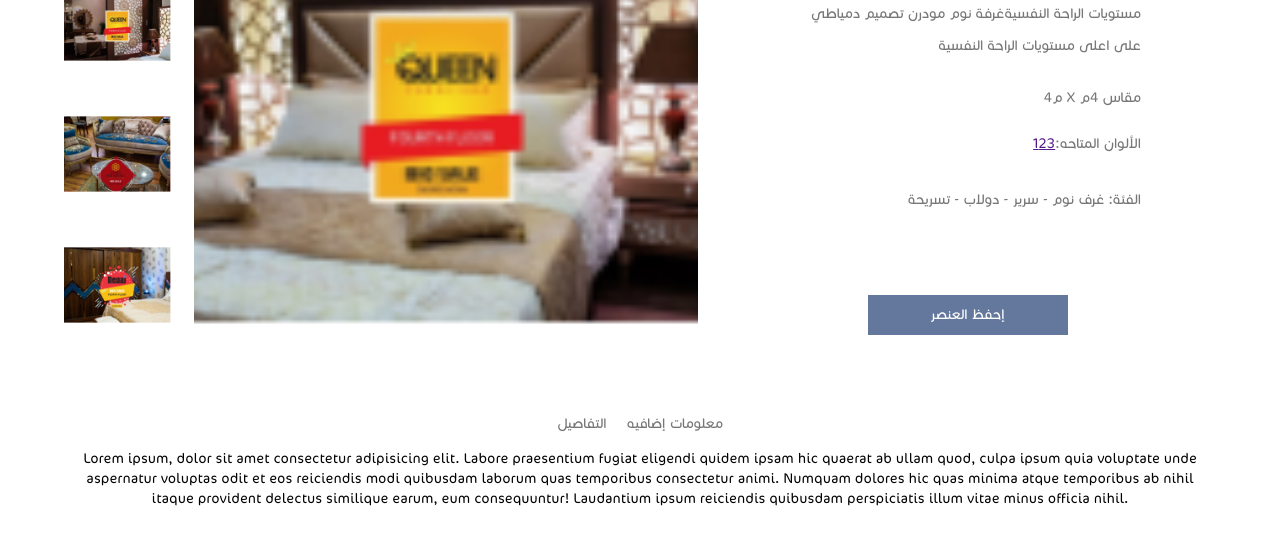
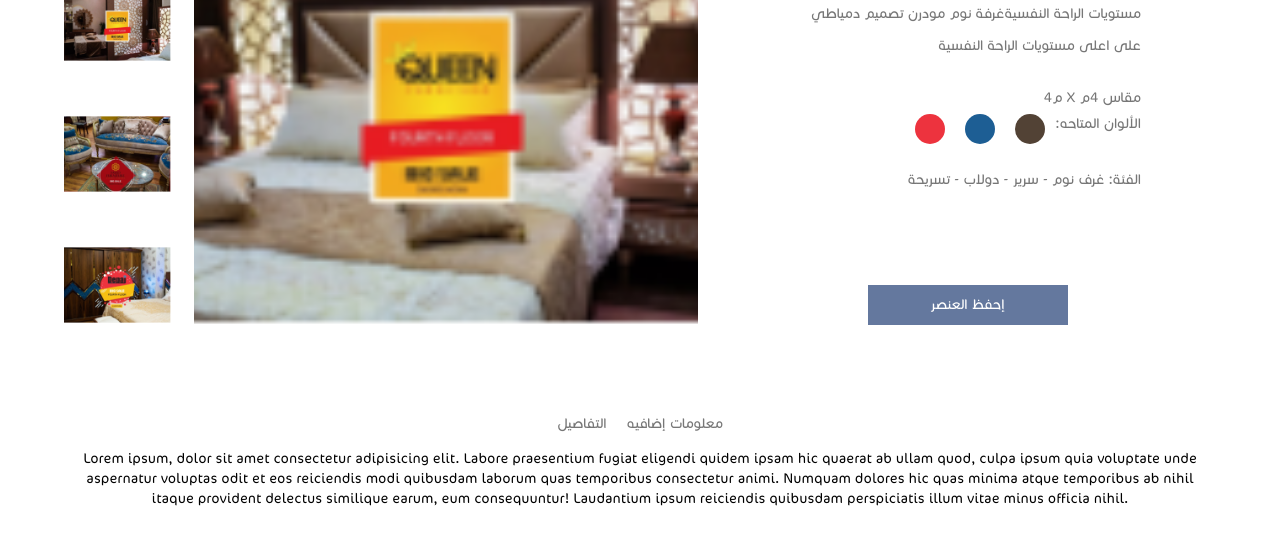
Before and after one commit to elmakansystems/Furniture, a plain HTML site: page details/index.html in a window 1280 px wide. Shown: the part 246-799 px from the top of the page. Drawn offline with Linux system fonts and the light colour scheme.

Commit message:
Add files via upload

```diff
--- a/details/index.html
+++ b/details/index.html
@@ -88,14 +88,14 @@
                   </p>
                   <div class="color flex ">
 
-                      <div class="color1">
-                          <a href="">1</a>
+                      <div class="color1 sflex">
+                          <a href=""></a>
                       </div>
-                      <div class="color2">
-                          <a href="">2</a>
+                      <div class="color2 sflex">
+                          <a href=""></a>
                       </div>
-                      <div class="color3">
-                          <a href="">3</a>
+                      <div class="color3 sflex">
+                          <a href=""></a>
                       </div>
                       <span>
                         :الألوان المتاحه
--- a/details/style.css
+++ b/details/style.css
@@ -73,8 +73,28 @@
   align-items: flex-end;
   text-align: right;
 }
-.color {
-  padding-top: 20px;
+.sflex {
+  /* padding-top: 20px; */
+  display: flex;
+  justify-content: space-around;
+}
+.color1 {
+  width: 30px;
+  border-radius: 50%;
+  background-color: #ed333e;
+  margin: 0 10px;
+}
+.color2 {
+  width: 30px;
+  border-radius: 50%;
+  background-color: #1d5e94;
+  margin: 0 10px;
+}
+.color3 {
+  width: 30px;
+  border-radius: 50%;
+  background-color: #524235;
+  margin: 0 10px;
 }
 .color span {
   display: inline-block;
```
